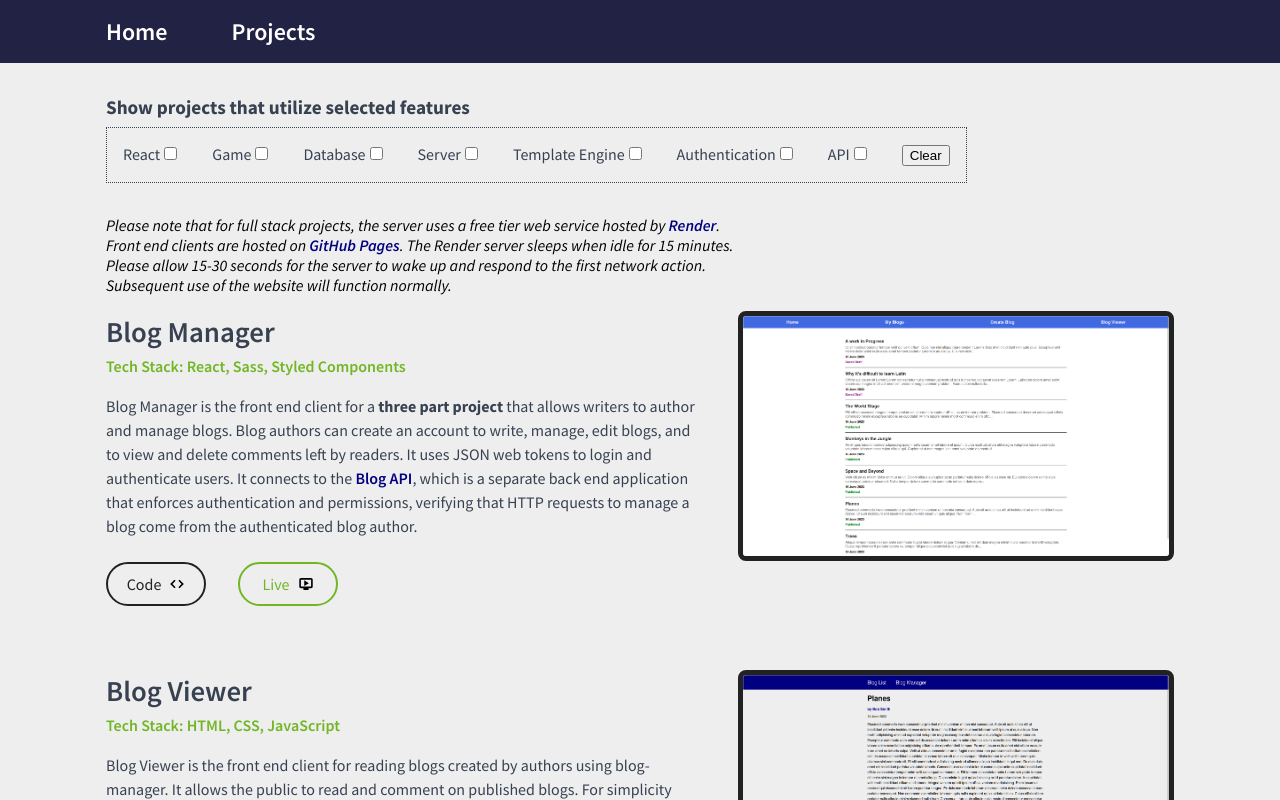
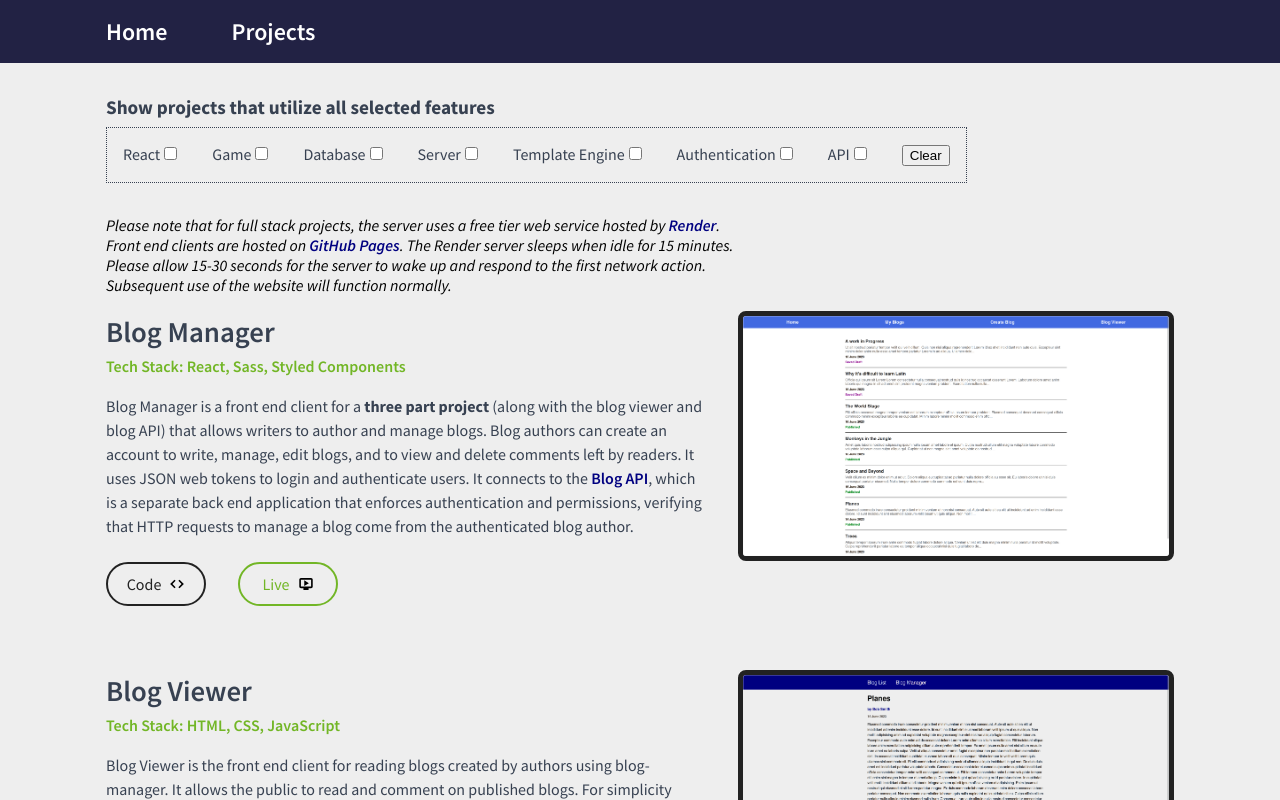
Before and after one commit to jundran/portfolio, a React (Vite) app: page /#/projects in a window 1280 px wide. Shown: the top 800 px of the page. Built offline with nearby package versions, Linux system fonts and the light colour scheme.

Commit message:
Update description

```diff
--- a/src/data.js
+++ b/src/data.js
@@ -30,7 +30,7 @@ const blogManager = {
 	image: 'blog-manager.png',
 	stack: 'React, Sass, Styled Components',
 	tags: ['React', 'Server', 'Database', 'Authentication', 'API'],
-	description: 'Blog Manager is the front end client for a <strong>three part project</strong> that allows writers to author and manage blogs. Blog authors can create an account to write, manage, edit blogs, and to view and delete comments left by readers. It uses JSON web tokens to login and authenticate users. It connects to the <a className="simple-link" href="https://github.com/jundran/blog-api" target="_blank" rel="noreferrer">Blog API</a>, which is a separate back end application that enforces authentication and permissions, verifying that HTTP requests to manage a blog come from the authenticated blog author.'
+	description: 'Blog Manager is a front end client for a <strong>three part project</strong> (along with the blog viewer and blog API) that allows writers to author and manage blogs. Blog authors can create an account to write, manage, edit blogs, and to view and delete comments left by readers. It uses JSON web tokens to login and authenticate users. It connects to the <a className="simple-link" href="https://github.com/jundran/blog-api" target="_blank" rel="noreferrer">Blog API</a>, which is a separate back end application that enforces authentication and permissions, verifying that HTTP requests to manage a blog come from the authenticated blog author.'
 }
 
 const blogViewer = {
--- a/src/pages/ProjectsPage.jsx
+++ b/src/pages/ProjectsPage.jsx
@@ -54,7 +54,7 @@ function Filter ({ updateFilter }) {
 
 	return (
 		<div className="Filter">
-			<h2>Show projects that utilize selected features</h2>
+			<h2>Show projects that utilize all selected features</h2>
 			<form aria-label='Show projects that utilize all checked features'>
 				<ul>
 					{enabledValues.map((item, index) => (
```
